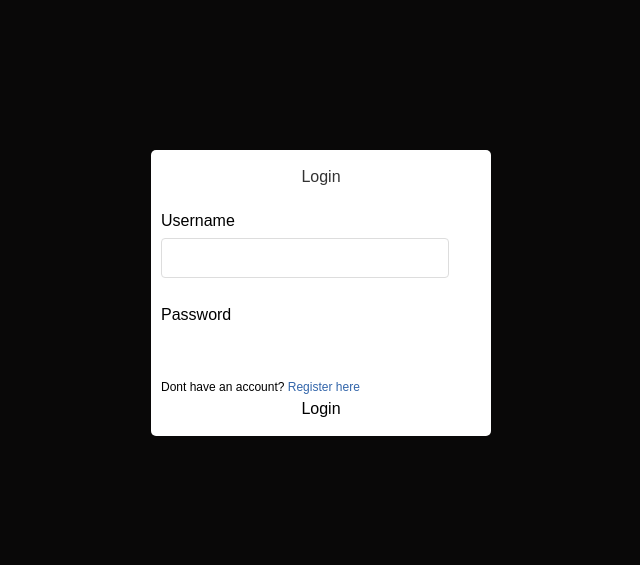
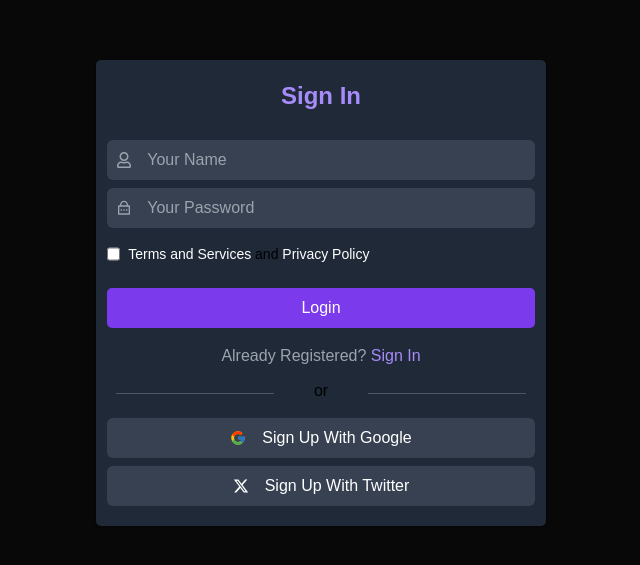
Before and after one commit to siddhuthecoder/futuristic_labs_task_frontend, a React (Create React App) app: page /login in a window 1280 px wide. Shown: the part 107-672 px from the top of the page, without its empty margins (319-959 px from the left). Built offline with nearby package versions, Linux system fonts and the light colour scheme; a web font is replaced by a local one.

Commit message:
new forms

```diff
--- a/src/components/Sidebar.jsx
+++ b/src/components/Sidebar.jsx
@@ -13,6 +13,7 @@ const SidebarContainer = styled.div`
   width: 250px;
   color:white;
   position:fixed;
+  top:0;
   border-right: 1px solid #ccc;
   height:100vh;
   display:flex;
@@ -39,7 +40,7 @@ const Sidebar = ({isShow}) => (
 
   <SidebarContainer className="backdrop-blur-lg">
     <div className="w-full flex items-center flex-row-reverse">
-      <AiOutlineClose className="text-4xl text-red-500 me-[]" />
+      {/* <AiOutlineClose className="text-4xl text-red-500 me-[]" /> */}
     </div>
     <div className="flex items-center  text-2xl my-2 logo mb-[50px] gap-1 ps-2" style={{
       fontFamily:""
--- a/src/components/styles.css
+++ b/src/components/styles.css
@@ -189,14 +189,14 @@ body {
     background-color: #0056b3;
   }
 
-  input[type="text"], input[type="file"] {
+  /* input[type="text"], input[type="file"] {
     padding: 10px;
     border: 1px solid #ddd;
     border-radius: 4px;
     margin: 5px 0;
     width: 100%;
     max-width: 400px;
-  }
+  } */
 
   input[type="text"]:focus {
     border-color: #007bff;
--- a/src/pages/Home.jsx
+++ b/src/pages/Home.jsx
@@ -24,7 +24,7 @@ const Home = () => {
 
   // useEffect(() => {
   //   if (!userData) {
-  //     navigate("/register");
+  //     navigate("/login");
   //   }
   // }, [userData, navigate]);
 
@@ -32,8 +32,8 @@ const Home = () => {
     <DndProvider backend={HTML5Backend}>
       <AppContainer>
         <div className="w-[250px] h-screen overflow-y-scroll">
-          <div className="w-full flex items-center flex-row-reverse">
-            <GiHamburgerMenu className="text-3xl" />
+          <div className="w-full flex relative items-center flex-row-reverse">
+
           </div>
           <Sidebar />
         </div>
--- a/src/pages/Login.jsx
+++ b/src/pages/Login.jsx
@@ -4,6 +4,11 @@ import axios from "axios";
 import { useDispatch, useSelector } from "react-redux";
 import { UserActions } from "../store/userSlice";
 import { Link, useNavigate } from "react-router-dom";
+import { FcGoogle } from "react-icons/fc";
+import { FaRegUser } from "react-icons/fa";
+import { MdOutlineEmail } from "react-icons/md";
+import { RiLockPasswordLine } from "react-icons/ri";
+import { FaShare, FaXTwitter } from "react-icons/fa6";
 
 const Login = () => {
   const [username, setUsername] = useState("");
@@ -22,6 +27,7 @@ const Login = () => {
 
   const handleSubmit = async (e) => {
     e.preventDefault();
+    console.log(username+password)
     setSubmit(true);
     if (username === "" || password === "") {
       toast.error("All Fields are required");
@@ -51,41 +57,81 @@ const Login = () => {
   return (
     <>
       <div className="log_div">
-        <form className="form_box" onSubmit={handleSubmit}>
-          <h2 align="center">Login</h2>
-          <div className="form_input">
-            <label htmlFor="username">Username</label>
+      <form
+          action=""
+          className="w-[97%] max-w-[450px] mx-auto flex flex-col shadow rounded-[5px] bg-gray-800"
+        >
+          <div className="text-center font-bold text-2xl my-5 text-violet-400">
+            Sign In
+          </div>
+
+
+          {/* <div className="hidden items-center relative mt-2">
             <input
               type="text"
-              id="username"
-              value={username}
-              onChange={(e) => setUsername(e.target.value)}
+              className="bg-gray-700 w-[95%] mx-auto ps-[40px] h-[40px] rounded-md text-white placeholder-gray-400"
+              placeholder="Your Name"
+              name="username"
             />
+            <FaRegUser className="absolute left-[20px] z-[1] text-gray-400" />
+          </div> */}
+
+          {/* <div className="flex items-center relative mt-2">
+            <input
+              type="text"
+              className="bg-gray-700 w-[95%] mx-auto ps-[40px] h-[40px] rounded-md text-white placeholder-gray-400"
+              placeholder="Your Name"
+              name="username"
+            />
+            <FaRegUser className="absolute left-[20px] z-[1] text-gray-400" />
+          </div> */}
+          <div className="flex items-center relative mt-2">
+            <input
+              type="text"
+              className="bg-gray-700 w-[95%] mx-auto ps-[40px] h-[40px] rounded-md text-white placeholder-gray-400"
+              placeholder="Your Name"
+
+
+            />
+            <FaRegUser className="absolute left-[20px] z-[1] text-gray-400" />
           </div>
-          <div className="form_input">
-            <label htmlFor="password">Password</label>
+          <div className="flex items-center relative mt-2">
             <input
               type="password"
-              id="password"
-              value={password}
-              onChange={(e) => setPassword(e.target.value)}
+              className="bg-gray-700 w-[95%] mx-auto ps-[40px] h-[40px] rounded-md text-white placeholder-gray-400"
+              placeholder="Your Password"
             />
+            <RiLockPasswordLine className="absolute left-[20px] z-[1] text-gray-400" />
           </div>
-          <p>
-            Dont have an account?{" "}
-            <Link to="/register" style={{ color: "#3265aa" }}>
-              Register here
+          <div className="flex my-4 w-[95%] mx-auto">
+            <input type="checkbox" className="" placeholder="Your Password" />
+            <p className="text-left ps-2 text-sm">
+              <span className="text-white">Terms and Services</span> and{" "}
+              <span className="text-white">Privacy Policy</span>
+            </p>
+          </div>
+          <button className="w-[95%] mx-auto mb-4 bg-violet-600 text-white py-2 mt-2 rounded-[5px] hover:bg-violet-700">
+            Login
+          </button>
+          <p className="text-center">
+            <span className="text-gray-400">Already Registered? </span>
+            <Link to="/signin" className="hover:underline text-violet-400 ">
+              Sign In
             </Link>
           </p>
-          <div className="center_btn">
-            {!submit ? (
-              <button type="submit">Login</button>
-            ) : (
-              <button type="submit" disabled>
-                Logging in...
-              </button>
-            )}
+          <div className="flex w-full items-center justify-between h-[50px]">
+            <div className="w-[35%] h-[1px] bg-gray-600 mx-auto"></div>
+            <div className="mx-auto pb-1">or</div>
+            <div className="w-[35%] h-[1px] bg-gray-600 mx-auto"></div>
           </div>
+          <button className="flex justify-center items-center text-center text-white p-2 w-[95%] mx-auto rounded-md bg-gray-700 border-[1px] border-gray-600 hover:bg-gray-600">
+            <FcGoogle />
+            <span className="ml-4">Sign Up With Google</span>
+          </button>
+          <button className="mb-5 flex justify-center items-center text-center mt-2 text-white p-2 w-[95%] mx-auto rounded-md bg-gray-700 border-[1px] border-gray-600 hover:bg-gray-600">
+            <FaXTwitter />
+            <span className="ml-4">Sign Up With Twitter</span>
+          </button>
         </form>
       </div>
     </>
```
Also changed, not shown: src/pages/Signup.jsx (+1 -36 lines).
